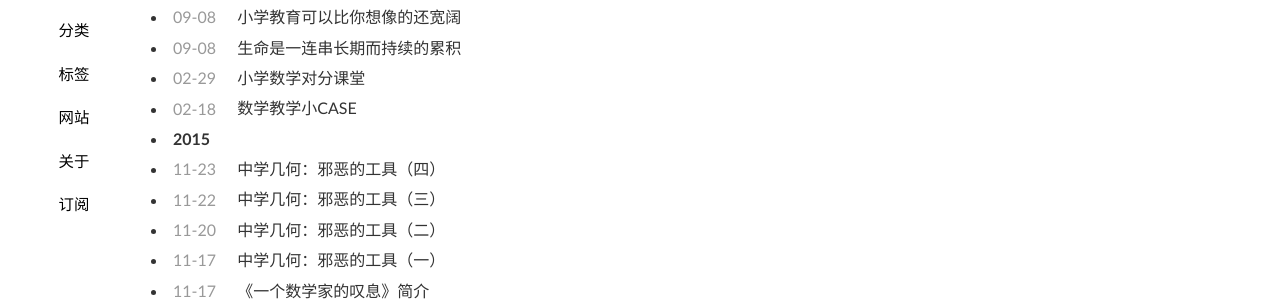
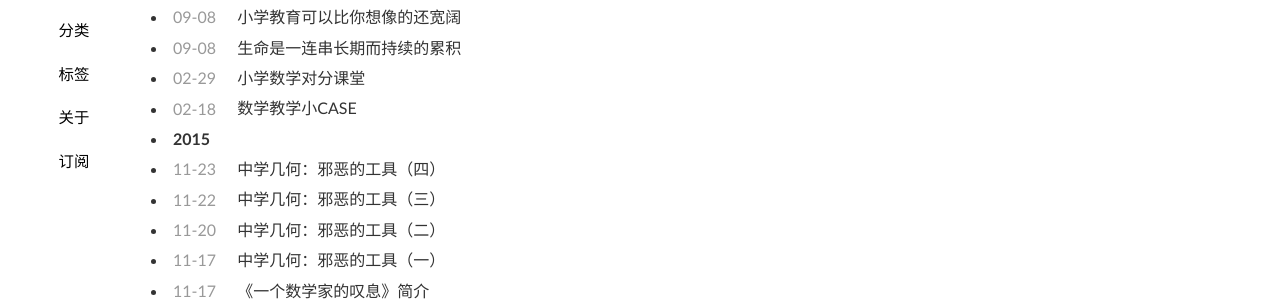
Before and after one commit to ccpaging/ccpaging.github.io, a Jekyll site: the page built from index.html, in a window 1280 px wide. Shown: the part 124-425 px from the top of the page. Built offline with Jekyll 4.4.1, drawn with Linux system fonts in a browser that asks for light colours; the list of posts is cut into pages by our own code; comment, search, counter and statistics services are not loaded.

```diff
--- a/_layouts/default.html
+++ b/_layouts/default.html
@@ -24,7 +24,7 @@
 		<span><a title="文章分类" class="" href="/categories/">分类</a></span>
 		<span><a title="标签索引" class="" href="/tags/">标签</a></span>
 		<!--<span><a title="友情链接" class="" href="/links/">链接</a></span>-->
-		<span><a title="网站日志" class="" href="/logs/">网站</a></span>
+		<!--<span><a title="网站日志" class="" href="/logs/">网站</a></span>-->
 		<span><a title="关于站长" class="" href="/about/">关于</a></span>
 		<span><a title="种子订阅" class="" href="/feed/" target="_blank">订阅</a></span>
       </div>
@@ -37,7 +37,7 @@
           <span><a title="文章分类" class="" href="/categories/">分类</a></span>
           <span><a title="标签索引" class="" href="/tags/">标签</a></span>
           <!--<span><a title="友情链接" class="" href="/links/">链接</a></span>-->
-          <span><a title="网站日志" class="" href="/logs/">网站</a></span>
+          <!--<span><a title="网站日志" class="" href="/logs/">网站</a></span>-->
           <span><a title="关于站长" class="" href="/about/">关于</a></span>
           <span><a title="种子订阅" class="" href="/feed/" target="_blank">订阅</a></span>
         </nav>
```
